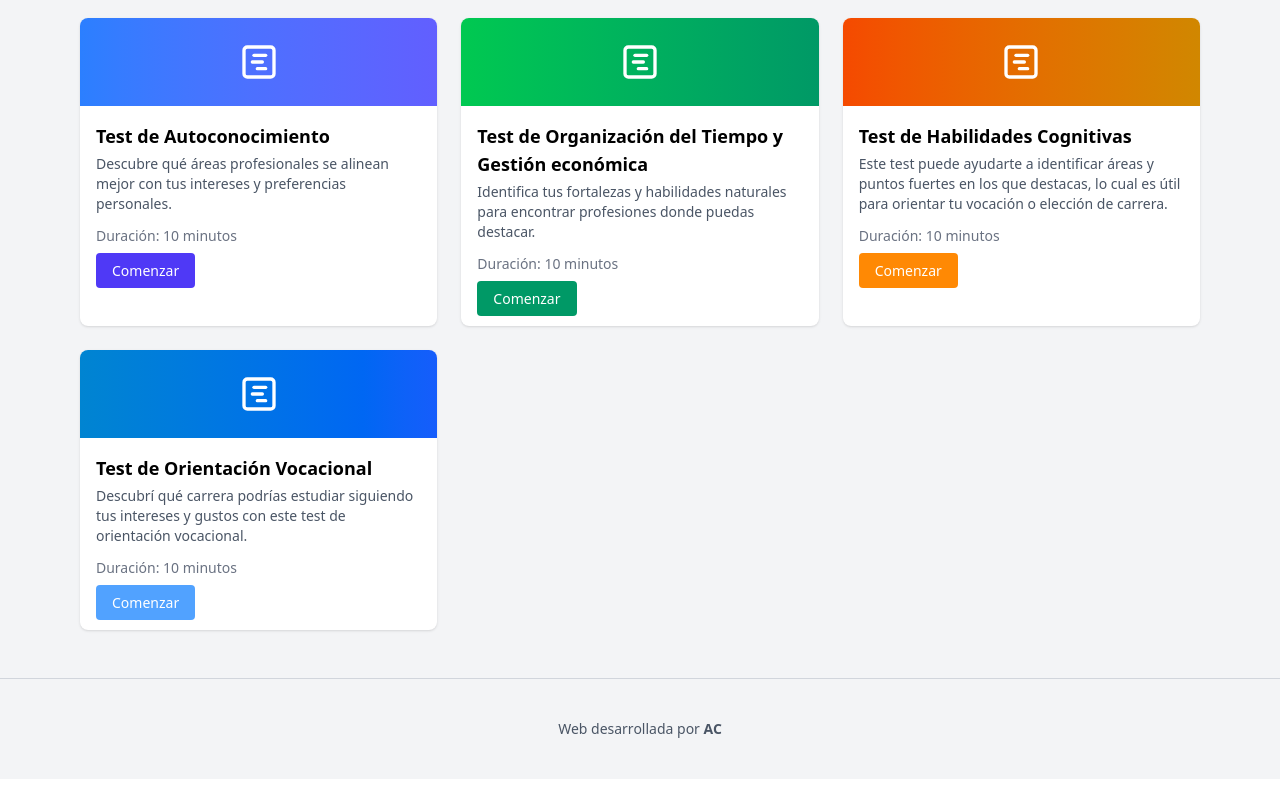
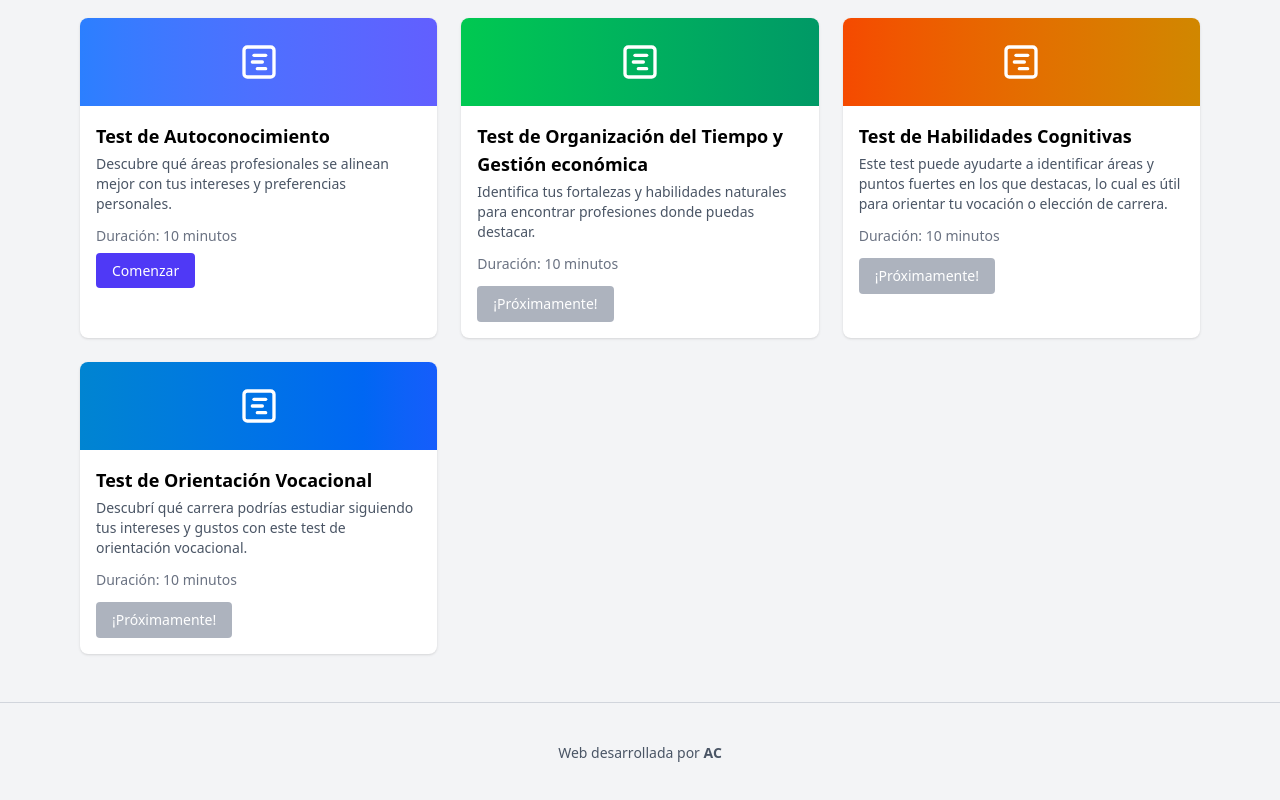
Before and after one commit to fabert-13/puente, a React (Vite) app in the folder frontend_puente-master/: page /tests in a window 1280 px wide. Shown: the part 334-1134 px from the top of the page. Before the commit the page ends 1113 px from the top, so only its background shows below. Built offline with nearby package versions, Linux system fonts and the light colour scheme.

Commit message:
feat: update test questions and disable upcoming tests in TestSelector

```diff
--- a/frontend_puente-master/src/data/testAutoconocimiento.js
+++ b/frontend_puente-master/src/data/testAutoconocimiento.js
@@ -34,7 +34,7 @@ const testAutoconocimiento = [
   },
   {
     id: 4,
-    text: "¿Cuál de los siguientes aspectos consideras más importantes?",
+    text: "¿Cuál de los siguientes aspectos consideras más importante?",
     options: [
       "Conocimiento y aprendizaje.",
       "Salud y bienestar.",
--- a/frontend_puente-master/src/pages/TestSelector.jsx
+++ b/frontend_puente-master/src/pages/TestSelector.jsx
@@ -45,12 +45,12 @@ export default function TestSelector() {
               Identifica tus fortalezas y habilidades naturales para encontrar profesiones donde puedas destacar.
             </p>
             <p className="text-sm text-gray-500 mb-3">Duración: 10 minutos</p>
-            <Link
-              to="/testGestionTiempo"
-              className="bg-emerald-600 text-white text-sm px-4 py-2 rounded hover:bg-emerald-700"
+            <button
+              disabled
+              className="bg-gray-400 text-white text-sm px-4 py-2 rounded cursor-not-allowed opacity-80"
             >
-                Comenzar
-            </Link>
+              ¡Próximamente!
+            </button>
           </div>
         </div>
 
@@ -65,12 +65,12 @@ export default function TestSelector() {
               Este test puede ayudarte a identificar áreas y puntos fuertes en los que destacas, lo cual es útil para orientar tu vocación o elección de carrera.
             </p>
             <p className="text-sm text-gray-500 mb-3">Duración: 10 minutos</p>
-            <Link
-              to="/testHabilidadesCognitivas"
-              className="bg-orange-400 text-white text-sm px-4 py-2 rounded hover:bg-amber-700"
+            <button
+              disabled
+              className="bg-gray-400 text-white text-sm px-4 py-2 rounded cursor-not-allowed opacity-80"
             >
-                Comenzar
-            </Link>
+              ¡Próximamente!
+            </button>
           </div>
         </div>
 
@@ -85,12 +85,12 @@ export default function TestSelector() {
 Descubrí qué carrera podrías estudiar siguiendo tus intereses y gustos con este test de orientación vocacional.
 </p>
             <p className="text-sm text-gray-500 mb-3">Duración: 10 minutos</p>
-            <Link
-              to="/testOrientacionVocacional"
-              className="bg-blue-400 text-white text-sm px-4 py-2 rounded hover:bg-blue-700"
+            <button
+              disabled
+              className="bg-gray-400 text-white text-sm px-4 py-2 rounded cursor-not-allowed opacity-80"
             >
-                Comenzar
-            </Link>
+              ¡Próximamente!
+            </button>
           </div>
         </div>
       </section>
```
